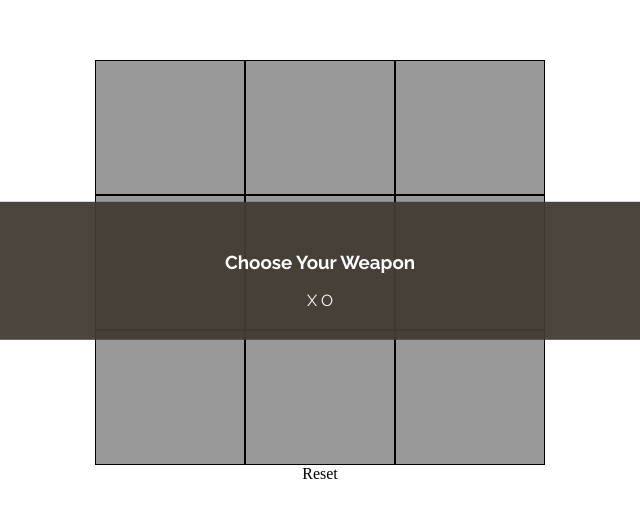
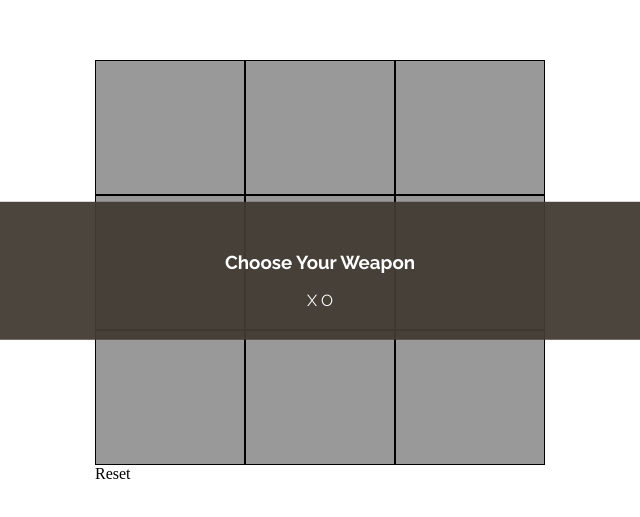
Before and after one commit to boniverski/tic-tac-toe, a plain HTML site: page index.html in a window 1280 px wide. Shown: the part 129-646 px from the top of the page, 320-960 px from the left. Drawn offline with nearby package versions, Linux system fonts and the light colour scheme.

Commit message:
style board table

```diff
--- a/styles.css
+++ b/styles.css
@@ -9,11 +9,6 @@ html, body {
   justify-content: center;
   align-items: center; }
 
-.board-wrapper {
-  display: flex;
-  justify-content: center;
-  align-items: center;
-  flex-direction: column; }
 .board-wrapper .markers {
   position: absolute;
   left: 50%;
```
Lines whose indentation alone changed are shown as unchanged.
